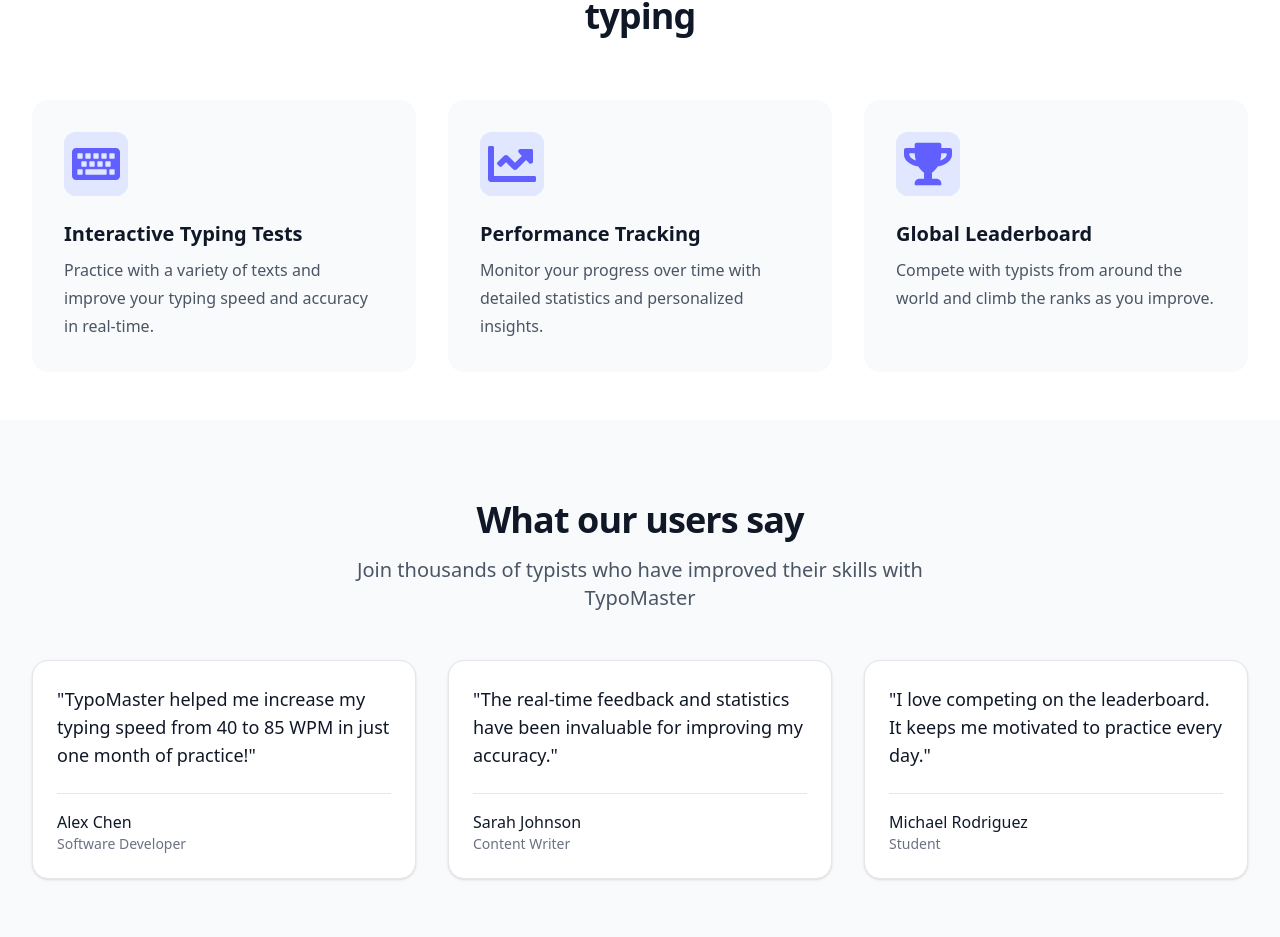
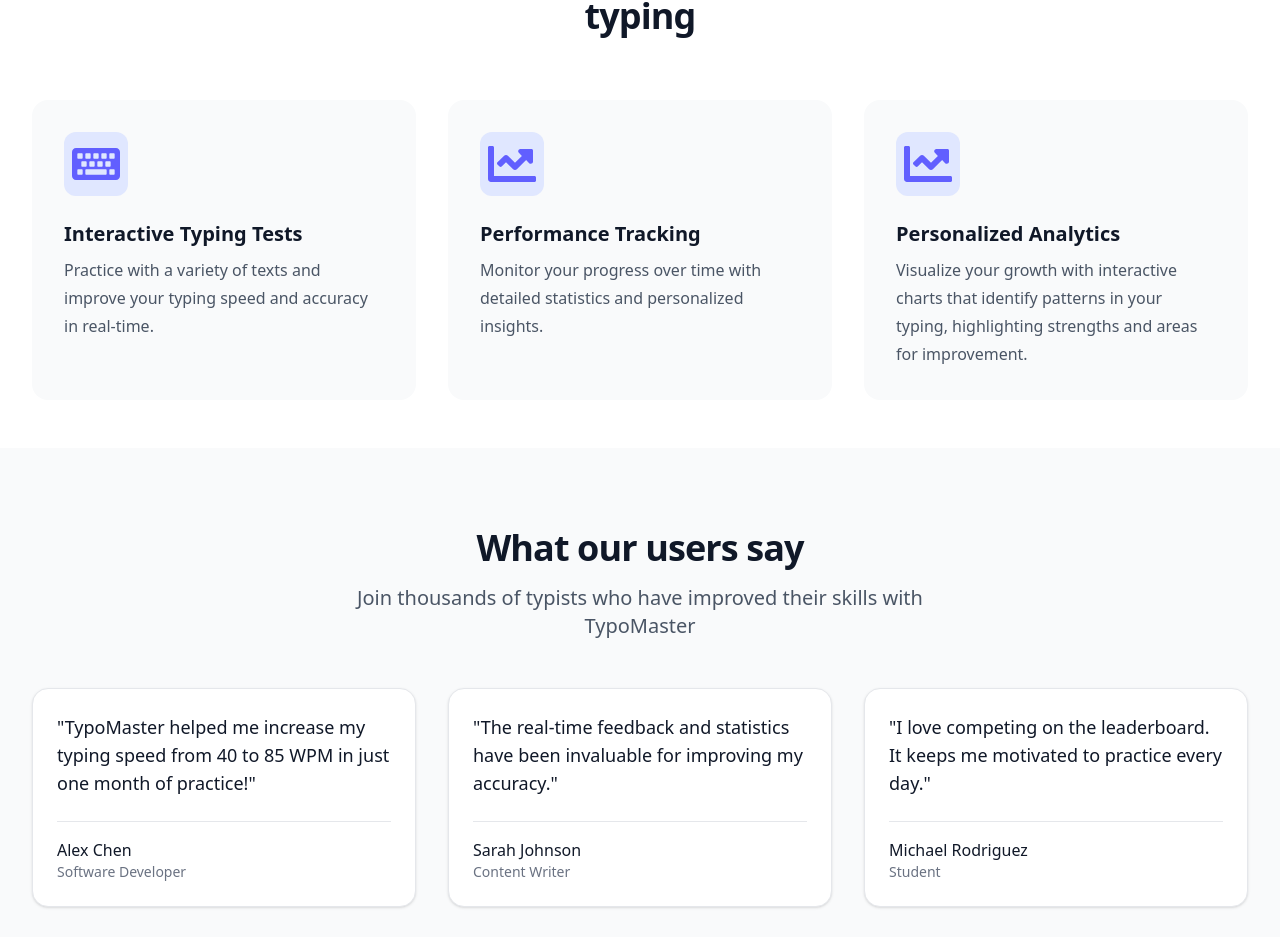
Before and after one commit to anirudh-pedro/TypoMaster, a React (Vite) app in the folder client/: page / in a window 1280 px wide. Shown: the part 856-1793 px from the top of the page. Built offline with nearby package versions, Linux system fonts and the light colour scheme; no server answers.

Commit message:
rework home

```diff
--- a/client/src/pages/Home.jsx
+++ b/client/src/pages/Home.jsx
@@ -86,10 +86,10 @@ const Home = () => {
       description: "Monitor your progress over time with detailed statistics and personalized insights."
     },
     {
-      icon: <FaTrophy className="h-12 w-12 text-indigo-500" />,
-      title: "Global Leaderboard",
-      description: "Compete with typists from around the world and climb the ranks as you improve."
-    }
+  icon: <FaChartLine className="h-12 w-12 text-indigo-500" />,
+  title: "Personalized Analytics",
+  description: "Visualize your growth with interactive charts that identify patterns in your typing, highlighting strengths and areas for improvement."
+}
   ];
 
   const testimonials = [
```
